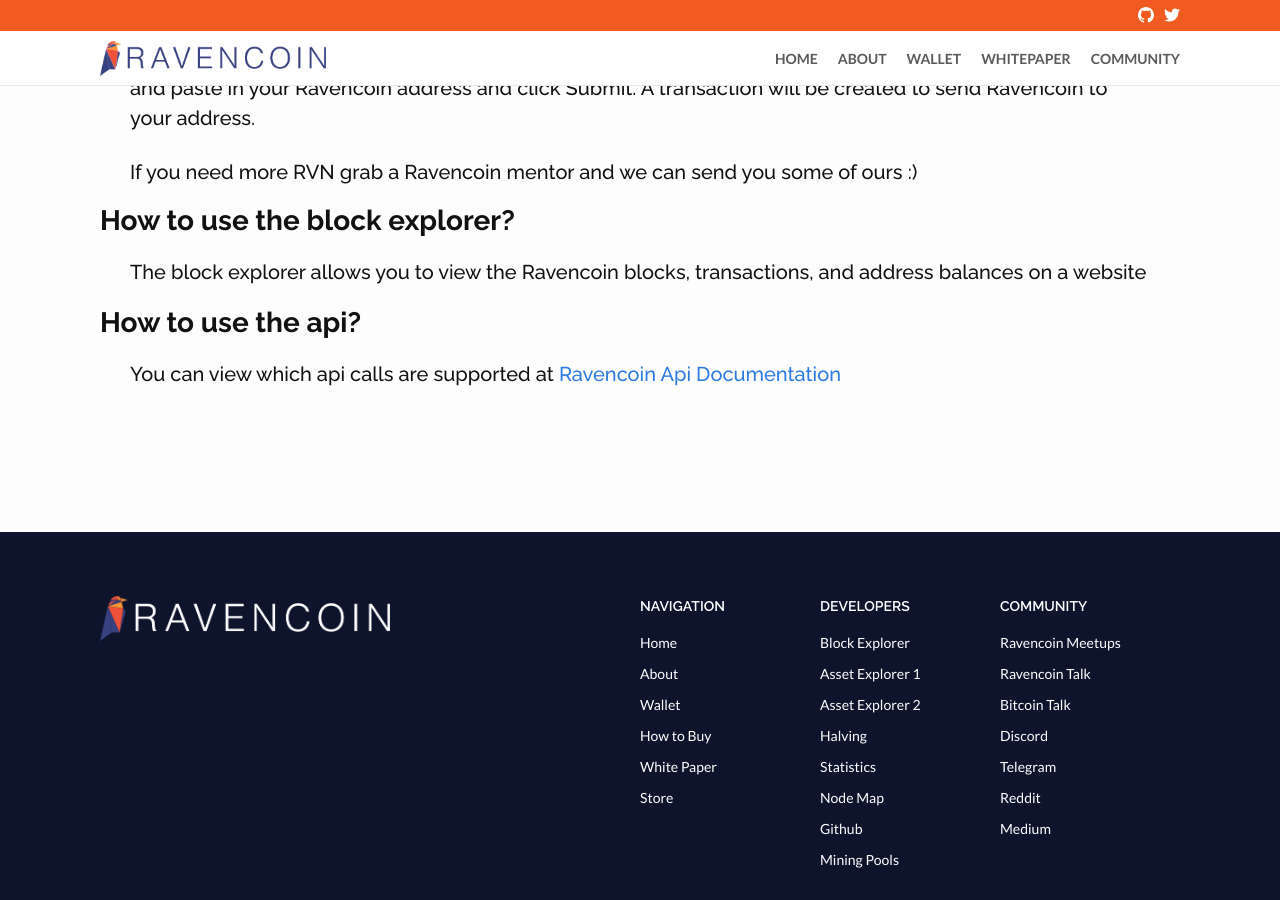
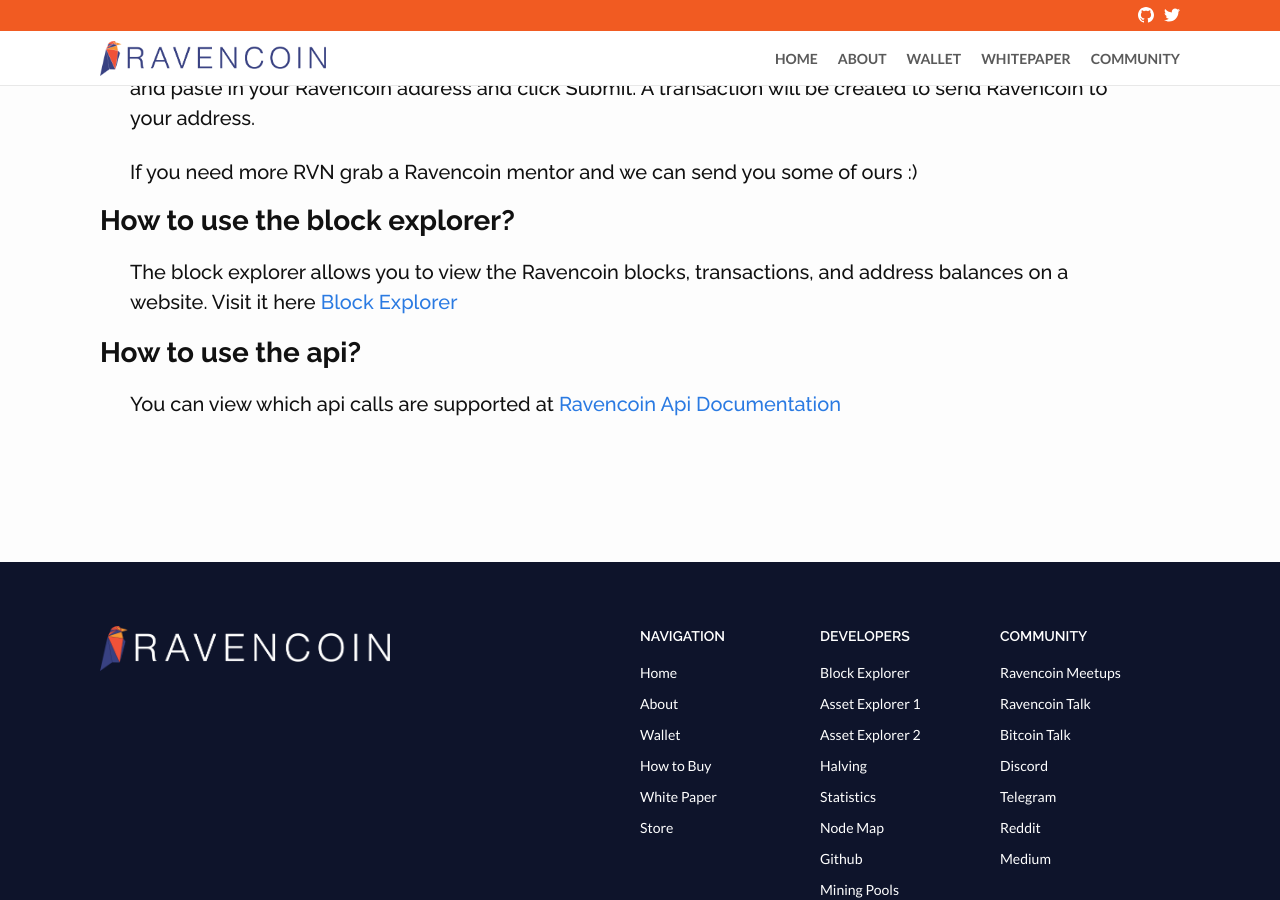
Before and after one commit to RavenProject/ravenproject.github.io, a Jekyll site: the page built from _pages/wcc.md, in a window 1280 px wide and 900 px high, scrolled down 1563 px. Built offline with Jekyll 4.4.1, drawn with Linux system fonts in a browser that asks for light colours; some of the changed lines change nothing that is shown.

Commit message:
Change up wcc links

```diff
--- a/_pages/wcc.md
+++ b/_pages/wcc.md
@@ -26,8 +26,8 @@
           <li><a href="https://raven-nightly-builds.ravencoin.org">Download Ravencoin Daemon / Qt</a></li>
           <li><a href="https://github.com/RavenDevKit/insight-api">Ravencoin Api Documentation</a></li>
           <li><a href="https://testnet.ravencoin.network/">Testnet Faucet</a></li>
-          <li><a href="https://testnet.ravencoin.network/api/">Testnet Api</a></li>
-          <li><a href="https://testnet.ravencoin.network/">Block Explorer</a></li>
+          <li><a href="https://testnet-api.ravencoin.org/api/">Testnet Api</a></li>
+          <li><a href="https://testnet-api.ravencoin.org/">Block Explorer</a></li>
         </ul>
       </h3>
     </div>
@@ -84,7 +84,7 @@
 
     <div class="wrapper ml-80 m-auto">
       <h3>
-        The block explorer allows you to view the Ravencoin blocks, transactions, and address balances on a website
+        The block explorer allows you to view the Ravencoin blocks, transactions, and address balances on a website. Visit it here <a href="https://testnet-api.ravencoin.org/">Block Explorer</a>
       </h3>
     </div>
 
```
